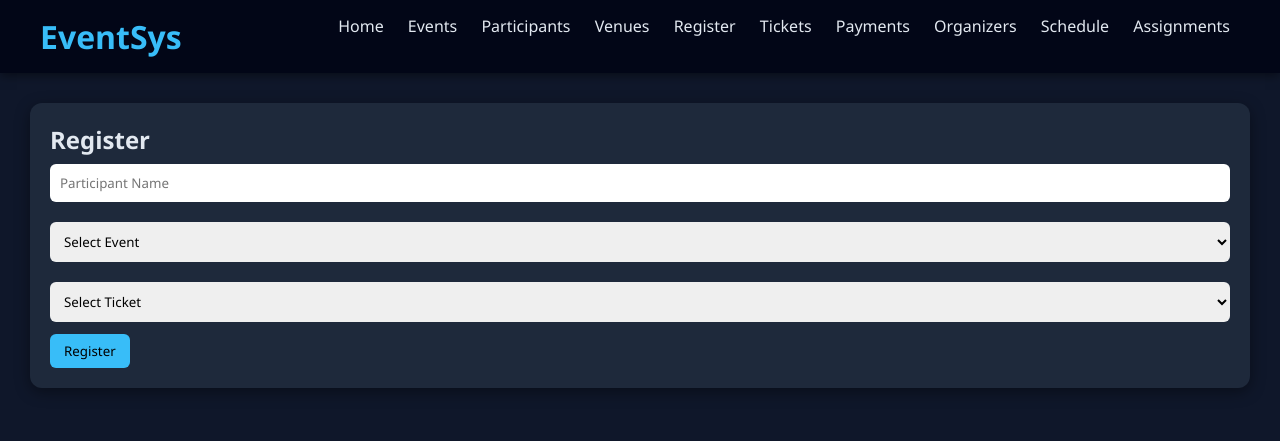
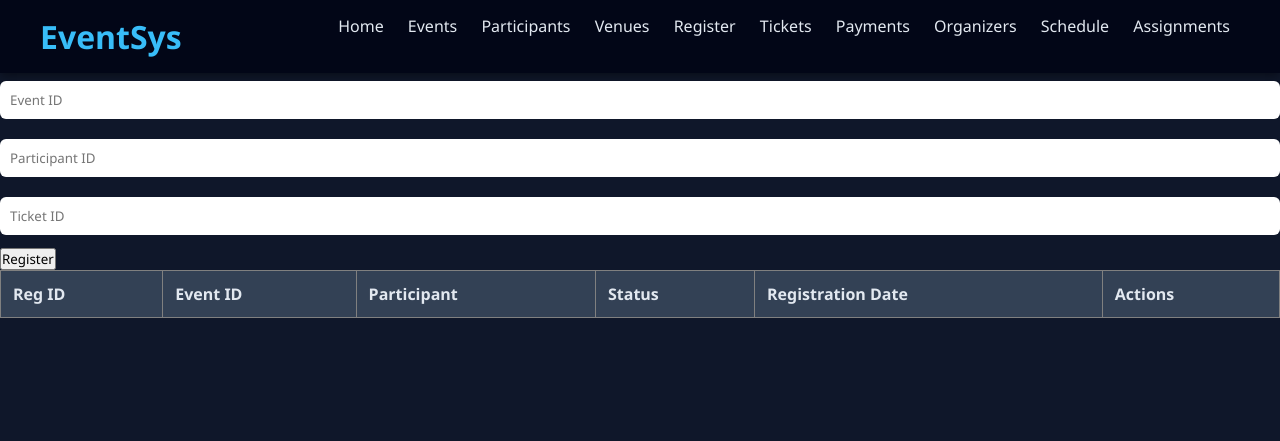
Before and after one commit to hulkseeb/Database-Project, a website: page registration.html in a window 1280 px wide. Drawn offline with Linux system fonts and the light colour scheme; no server answers.

Commit message:
Update registration.html

```diff
--- a/registration.html
+++ b/registration.html
@@ -23,21 +23,19 @@
     </div>
 </div>
 
-<div class="container">
+<form id="regForm">
+  <input id="reg_event_id" placeholder="Event ID" required>
+  <input id="reg_participant_id" placeholder="Participant ID" required>
+  <input id="reg_ticket_id" placeholder="Ticket ID">
+  <button>Register</button>
+</form>
 
-    <div class="card">
-        <h2>Register</h2>
-        <input placeholder="Participant Name">
-        <select>
-            <option>Select Event</option>
-        </select>
-        <select>
-            <option>Select Ticket</option>
-        </select>
-        <button class="btn">Register</button>
-    </div>
+<table border="1">
+<thead><tr><th>Reg ID</th><th>Event ID</th><th>Participant</th><th>Status</th><th>Registration Date</th><th>Actions</th></tr></thead>
+<tbody id="regTable"></tbody>
+</table>
 
-</div>
+<script src="app.js"></script>
 
 
 </body></html>
```
